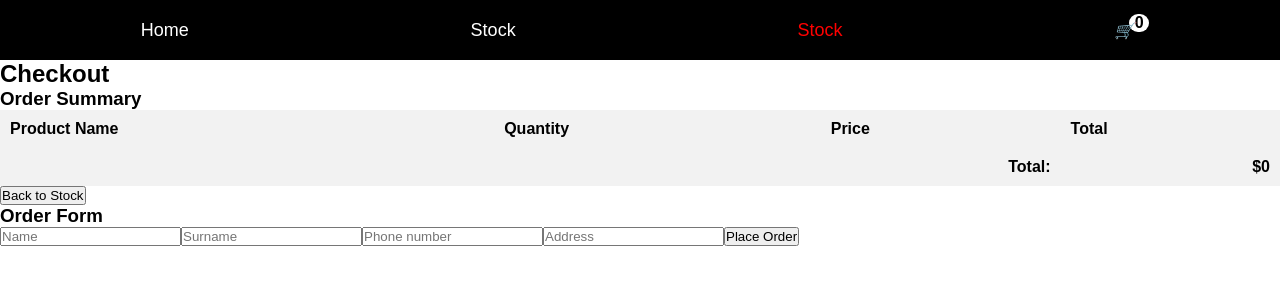
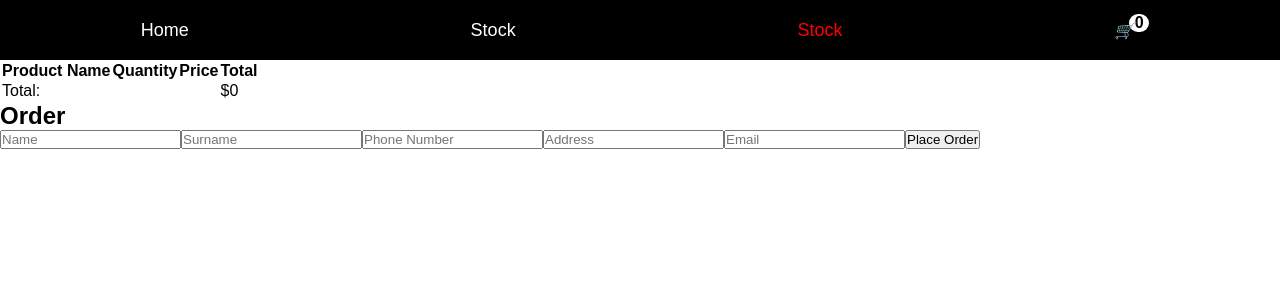
Before and after one commit to semoleg1986/client, a React (Vite) app: page /order in a window 1280 px wide. Shown: the top 300 px of the page. Built offline with nearby package versions, Linux system fonts and the light colour scheme.

Commit message:
feat: orderplacing draft

```diff
--- a/src/App.tsx
+++ b/src/App.tsx
@@ -5,8 +5,9 @@ import NotFoundPage from './pages/404/NotFoundPage';
 import Layout from './components/Layout';
 import { ApolloProvider } from '@apollo/client';
 import client from './graphql/client';
-import { ROOT_PAGE, NOT_FOUND_PAGE, STOCK_PAGE, ORDER_PAGE } from './routes';
+import { ROOT_PAGE, NOT_FOUND_PAGE, STOCK_PAGE, ORDER_PAGE, ORDER_DETAILS_PAGE } from './routes';
 import Order from './pages/Order';
+import OrderDetails from './pages/Order/orderDetails';
 
 const App = () => {
   const router = createBrowserRouter([
@@ -24,6 +25,9 @@ const App = () => {
           path: ORDER_PAGE,
           element: <Order />,
         },{
+          path: ORDER_DETAILS_PAGE,
+          element: <OrderDetails />,
+        },{
           path: NOT_FOUND_PAGE,
           element: <NotFoundPage />,
         }
--- a/src/graphql/client.ts
+++ b/src/graphql/client.ts
@@ -1,7 +1,8 @@
 import { ApolloClient, InMemoryCache } from '@apollo/client';
 
 export const client = new ApolloClient({
-  uri: 'https://dj-auth-server.herokuapp.com/graphql/',
+  // uri: 'https://dj-auth-server.herokuapp.com/graphql/',
+  uri: 'http://127.0.0.1:8000/graphql/',
   cache: new InMemoryCache(),
 });
 
--- a/src/graphql/mutation.ts
+++ b/src/graphql/mutation.ts
@@ -97,4 +97,58 @@ mutation createCategory(
     name
   }
  }
-}`
+}`;
+
+export const CREATE_ORDER = gql`
+  mutation CreateOrder(
+    $name: String!
+    $surname: String!
+    $phoneNumber: String!
+    $address: String!
+    $email: String!
+    $productIds: [ID!]!
+    $quantities: [Int!]!
+  ) {
+    createOrder(
+      name: $name
+      surname: $surname
+      phoneNumber: $phoneNumber
+      address: $address
+      email: $email
+      productIds: $productIds
+      quantities: $quantities
+    ) {
+      order{
+      name
+      surname
+      phoneNumber
+      products {
+        id
+        name
+        price
+        quantity
+      }
+      }
+    }
+  }
+`;
+
+export const GET_ORDER =gql`
+query {
+  orders {
+    receiptNumber
+    name
+    surname
+    phoneNumber
+    address
+    email
+    status
+    orderitemSet {
+      product {
+        name
+        price
+      }
+    }
+  }
+}
+`
--- a/src/pages/Order/index.tsx
+++ b/src/pages/Order/index.tsx
@@ -1,72 +1,117 @@
 import React, { useState } from 'react';
+import { useSelector } from 'react-redux';
+import { useMutation } from '@apollo/client';
+import { RootState } from '../../store';
+import { CREATE_ORDER } from '../../graphql/mutation';
 import { useNavigate } from 'react-router-dom';
-import Cart from '../../components/Cart';
+import { useDispatch } from 'react-redux';
+import { clearCart } from '../../store/cartSlice';
+
 
 const Order = () => {
-    const [orderPlaced, setOrderPlaced] = useState(false);
+  const cartItems = useSelector((state: RootState) => state.cart);
+  const [createOrder] = useMutation(CREATE_ORDER);
   const [name, setName] = useState('');
   const [surname, setSurname] = useState('');
   const [phoneNumber, setPhoneNumber] = useState('');
   const [address, setAddress] = useState('');
+  const [email, setEmail] = useState('');
+  const dispatch = useDispatch();
+
+
   const navigate = useNavigate();
 
-    const handleBackToStock = () => {
-        navigate('/stock')
-    }
 
-    const handleFormSubmit = (e: React.FormEvent<HTMLFormElement>) => {
-        e.preventDefault();
-        // Place order logic here (e.g., sending data to a server)
+  const handlePlaceOrder = () => {
+    const productIds = cartItems.map((item) => item.product.id);
+    const quantities = cartItems.map((item) => item.quantity);
 
-        // Set the order placed state to true
-        setOrderPlaced(true);
+    createOrder({
+      variables: {
+        name: name,
+        surname: surname,
+        phoneNumber: phoneNumber,
+        address: address,
+        email: email,
+        productIds: productIds,
+        quantities: quantities,
+      },
+    })
+      .then((response) => {
+        // Handle successful response, e.g., display success message or navigate to a success page
+      })
+      .catch((error) => {
+        // Handle error, e.g., display error message
+      });
+      dispatch(clearCart());
+      navigate('/order-details');
+  };
+
+  const getTotalCost = () => {
+    return cartItems.reduce((total, item) => total + item.quantity * item.product.price, 0);
   };
 
   return (
     <div>
-      <h2>Checkout</h2>
-        <div>
-            {orderPlaced ? (
-                <div>
-                    <h3>Your order placed succesfully</h3>
-                    <p>Name: {name}</p>
-                    <p>Surname: {surname}</p>
-                    <p>Phone: {phoneNumber}</p>
-                    <p>Address: {address}</p>
-                    <Cart show={false} />
-                </div>
-            ) : (
-                <div>
-                    <h3>Order Summary</h3>
-                    <Cart show={false}/>
-                    <button onClick={handleBackToStock}>Back to Stock</button>
-                    <h3>Order Form</h3> {/*надо добавить автозаполнение из авторизации?*/}
-                    <form onSubmit={handleFormSubmit}>
+        <table>
+          <thead>
+            <tr>
+              <th>Product Name</th>
+              <th>Quantity</th>
+              <th>Price</th>
+              <th>Total</th>
+            </tr>
+          </thead>
+          <tbody>
+            {cartItems.map((item) => (
+              <tr key={item.product.id}>
+                <td>{item.product.name}</td>
+                <td>{item.quantity}</td>
+                <td>${item.product.price}</td>
+                <td>${item.quantity * item.product.price}</td>
+              </tr>
+            ))}
+          </tbody>
+          <tfoot>
+            <tr>
+              <td colSpan={3}>Total:</td>
+              <td>${getTotalCost()}</td>
+            </tr>
+          </tfoot>
+        </table>
+      <h2>Order</h2>
+      {/* Form inputs for name, surname, phone number, address, email */}
       <input
         type="text"
+        value={name}
+        onChange={(e) => setName(e.target.value)}
         placeholder="Name"
-                            value={name}
-                            onChange={(e) => setName(e.target.value)} />
+      />
       <input
         type="text"
+        value={surname}
+        onChange={(e) => setSurname(e.target.value)}
         placeholder="Surname"
-                            value={surname}
-                            onChange={(e) => setSurname(e.target.value)} />
+      />
       <input
         type="text"
-                            placeholder="Phone number"
         value={phoneNumber}
-                            onChange={(e) => setPhoneNumber(e.target.value)} />
+        onChange={(e) => setPhoneNumber(e.target.value)}
+        placeholder="Phone Number"
+      />
       <input
         type="text"
+        value={address}
+        onChange={(e) => setAddress(e.target.value)}
         placeholder="Address"
-                            value={address}
-                            onChange={(e) => setAddress(e.target.value)} />
-                        <button type="submit">Place Order</button>
-                    </form>
-                </div>
-            )}
-        </div>
+      />
+      <input
+        type="text"
+        value={email}
+        onChange={(e) => setEmail(e.target.value)}
+        placeholder="Email"
+      />
+      <button onClick={handlePlaceOrder}>Place Order</button>
       </div>
   );
 };
--- /dev/null
+++ b/src/pages/Order/orderDetails.tsx
@@ -0,0 +1,49 @@
+import { useQuery } from '@apollo/client';
+import { GET_ORDER } from '../../graphql/mutation';
+
+const OrderDetails = () => {
+
+  const { loading, error, data } = useQuery(GET_ORDER);
+
+  if (loading) {
+    return <div>Loading...</div>;
+  }
+
+  if (error) {
+    return <div>Error: {error.message}</div>;
+  }
+
+  const latestOrder = data.orders[data.orders.length - 1]; // это не правильно
+
+  return (
+    <div>
+        <h3>Order Details</h3>
+        <p>Receipt Number: {latestOrder.receiptNumber}</p>
+        <p>Name: {latestOrder.name}</p>
+        <p>Surname: {latestOrder.surname}</p>
+        <p>Phone Number: {latestOrder.phoneNumber}</p>
+        <p>Address: {latestOrder.address}</p>
+        <p>Email: {latestOrder.email}</p>
+        <p>Status: {latestOrder.status}</p>
+        <h4>Ordered Products</h4>
+        <table>
+          <thead>
+            <tr>
+              <th>Product Name</th>
+              <th>Price</th>
+            </tr>
+          </thead>
+          <tbody>
+            {latestOrder.orderitemSet.map((orderItem: { product: { name: string, price: number } }) => (
+              <tr key={orderItem.product.name}>
+                <td>{orderItem.product.name}</td>
+                <td>${orderItem.product.price}</td>
+              </tr>
+            ))}
+          </tbody>
+        </table>
+    </div>
+  )
+};
+
+export default OrderDetails;
--- a/src/routes/index.ts
+++ b/src/routes/index.ts
@@ -2,3 +2,4 @@ export const ROOT_PAGE = '/';
 export const NOT_FOUND_PAGE = '*';
 export const STOCK_PAGE = '/stock';
 export const ORDER_PAGE = '/order';
+export const ORDER_DETAILS_PAGE = '/order-details';
--- a/src/store/cartSlice.ts
+++ b/src/store/cartSlice.ts
@@ -34,9 +34,12 @@ const cartSlice = createSlice({
         }
       }
     },
+    clearCart: (state) => {
+    state.length = 0;
+    },
   },
 });
 
-export const { addToCart, removeFromCart } = cartSlice.actions;
+export const { addToCart, removeFromCart, clearCart } = cartSlice.actions;
 
 export default cartSlice.reducer;
```
Lines whose indentation alone changed are shown as unchanged.
